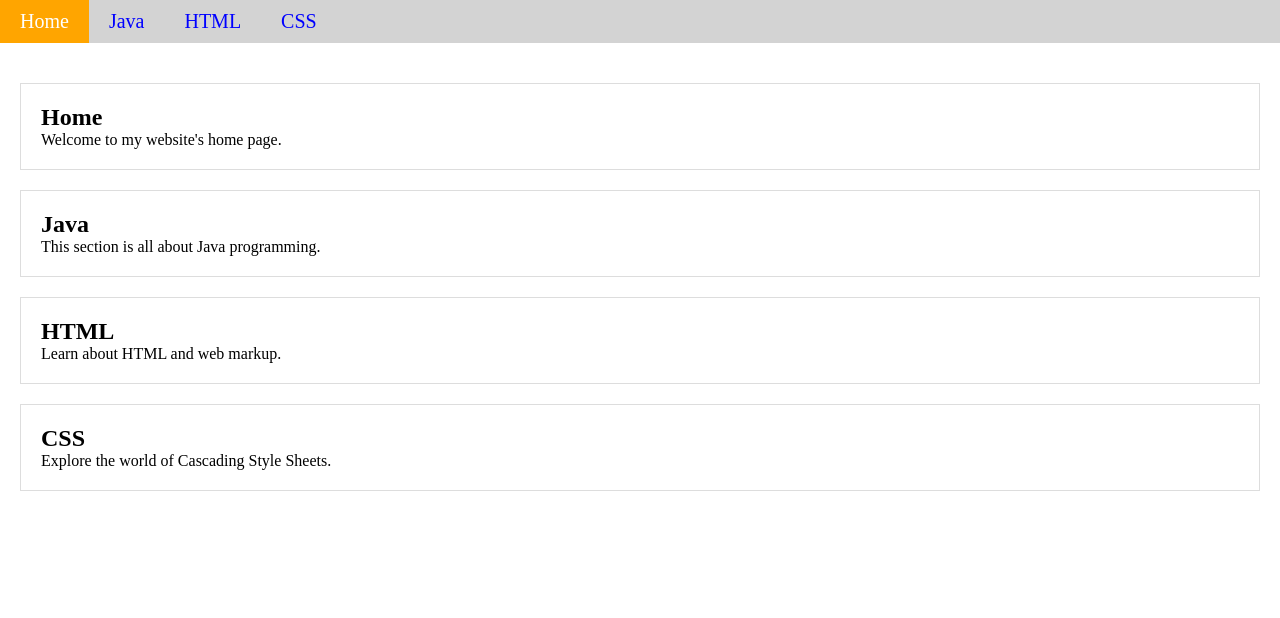
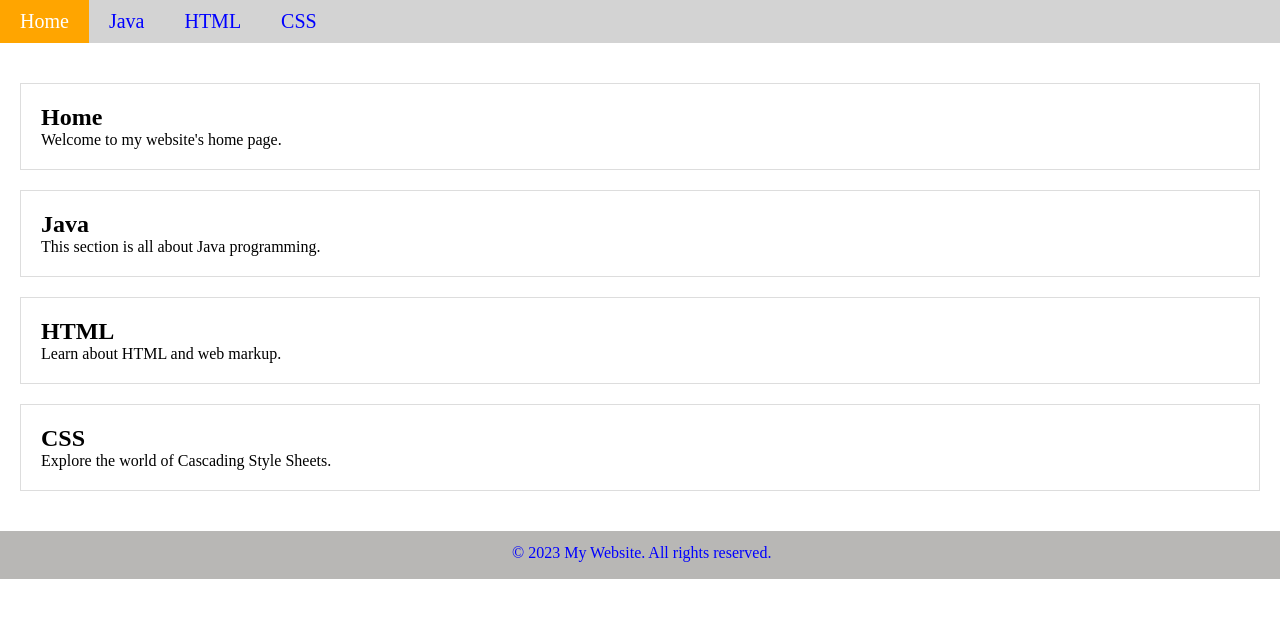
Before and after one commit to PathumSanjana/Tito-Angular-js, an Angular app: page / in a window 1280 px wide. Shown: the top 618 px of the page. Built offline with nearby package versions, Linux system fonts and the light colour scheme.

Commit message:
footer component added

```diff
--- a/src/app/Footer/footer.component.css
+++ b/src/app/Footer/footer.component.css
@@ -0,0 +1,7 @@
+footer p{
+    color: blue;
+    padding-left: 40%;
+    background-color: rgb(184, 183, 181);
+    height: 3rem;
+    padding-top: 13px;
+}
--- a/src/app/Footer/footer.component.html
+++ b/src/app/Footer/footer.component.html
@@ -1 +1,3 @@
-<h1>This is my component 2</h1>
+<footer>
+    <p>&copy; 2023 My Website. All rights reserved.</p>
+</footer>
--- a/src/app/app.component.html
+++ b/src/app/app.component.html
@@ -1,2 +1,3 @@
 <app-navigation></app-navigation>
 <app-content></app-content>
+<app-footer></app-footer>
--- a/src/app/app.module.ts
+++ b/src/app/app.module.ts
@@ -4,18 +4,18 @@ import { BrowserModule } from '@angular/platform-browser';
 import { AppRoutingModule } from './app-routing.module';
 import { AppComponent } from './app.component';
 import { MainComponent } from './main/main.component';
-import { FooterComponent } from './Footer/footer.component';
 import { NavigationComponent } from './navigation/navigation.component';
 import { ContentComponent } from './content/content.component';
+import { FooterComponent } from './footer/footer.component';
 
 
 @NgModule({
   declarations: [
     AppComponent,
     MainComponent,
-    FooterComponent,
     NavigationComponent,
-    ContentComponent
+    ContentComponent,
+    FooterComponent
   ],
   imports: [
     BrowserModule,
```
Also changed, not shown: src/app/Footer/footer.component.ts (+5 -6 lines), 1 other file (tests, documents, lock files or other folders).
